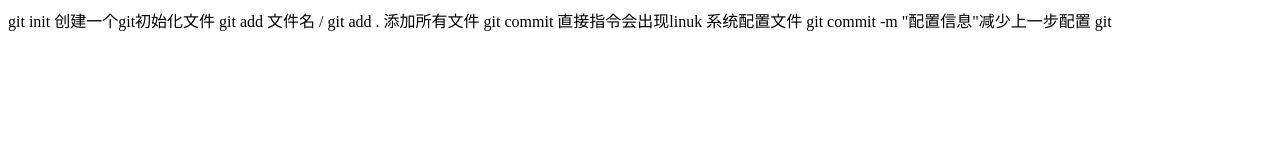
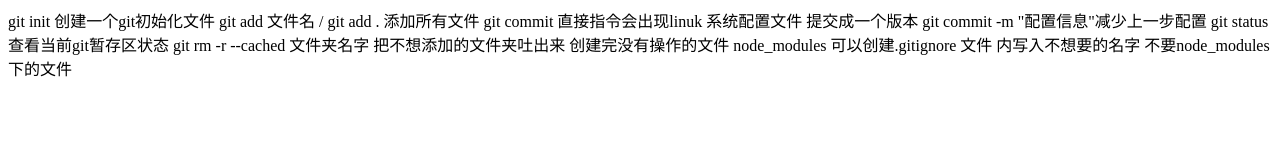
Before and after one commit to a774968215/gitdemo, a website: page index.html in a window 1280 px wide. Drawn offline with Linux system fonts and the light colour scheme.

Commit message:
add gitignore file

```diff
--- a/index.html
+++ b/index.html
@@ -10,9 +10,12 @@
 <body>
      git init 创建一个git初始化文件
      git add 文件名 / git add . 添加所有文件
-     git commit 直接指令会出现linuk 系统配置文件
+     git commit 直接指令会出现linuk 系统配置文件 提交成一个版本
      git commit -m "配置信息"减少上一步配置
-     git
+     git status 查看当前git暂存区状态
+     git rm -r --cached 文件夹名字 把不想添加的文件夹吐出来
+     创建完没有操作的文件 node_modules
+      可以创建.gitignore 文件 内写入不想要的名字 不要node_modules下的文件
 </body>
 
 </html>
```
Also changed, not shown: 1 other file.
